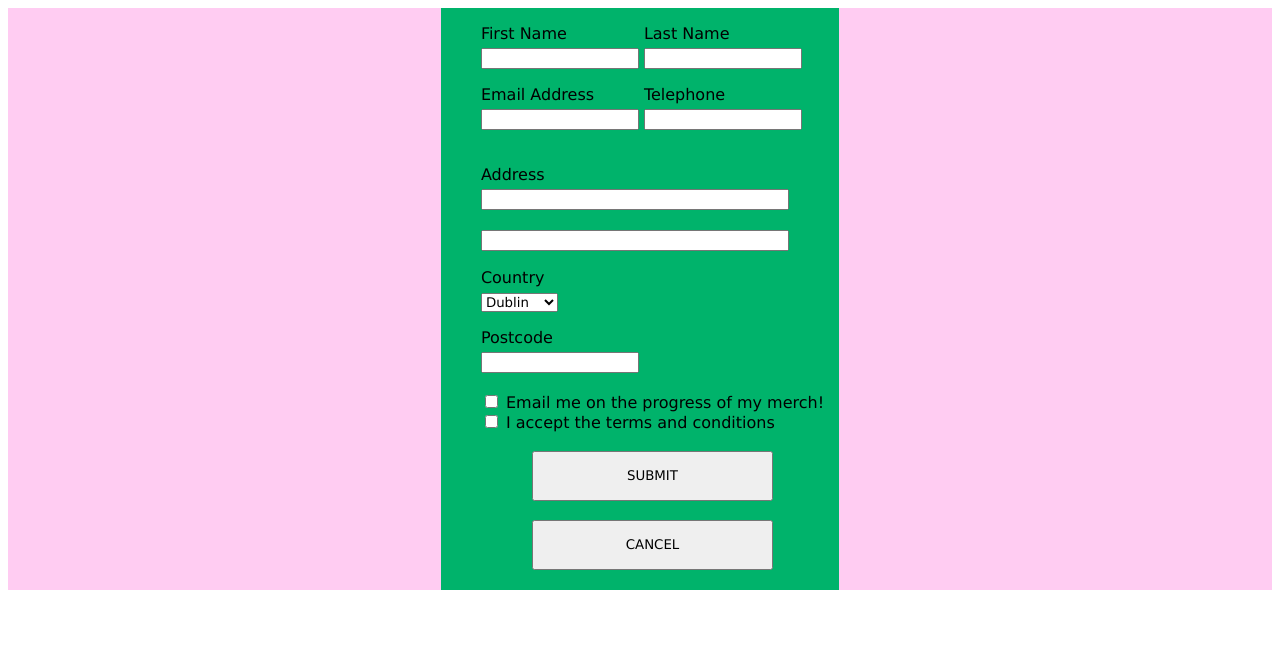
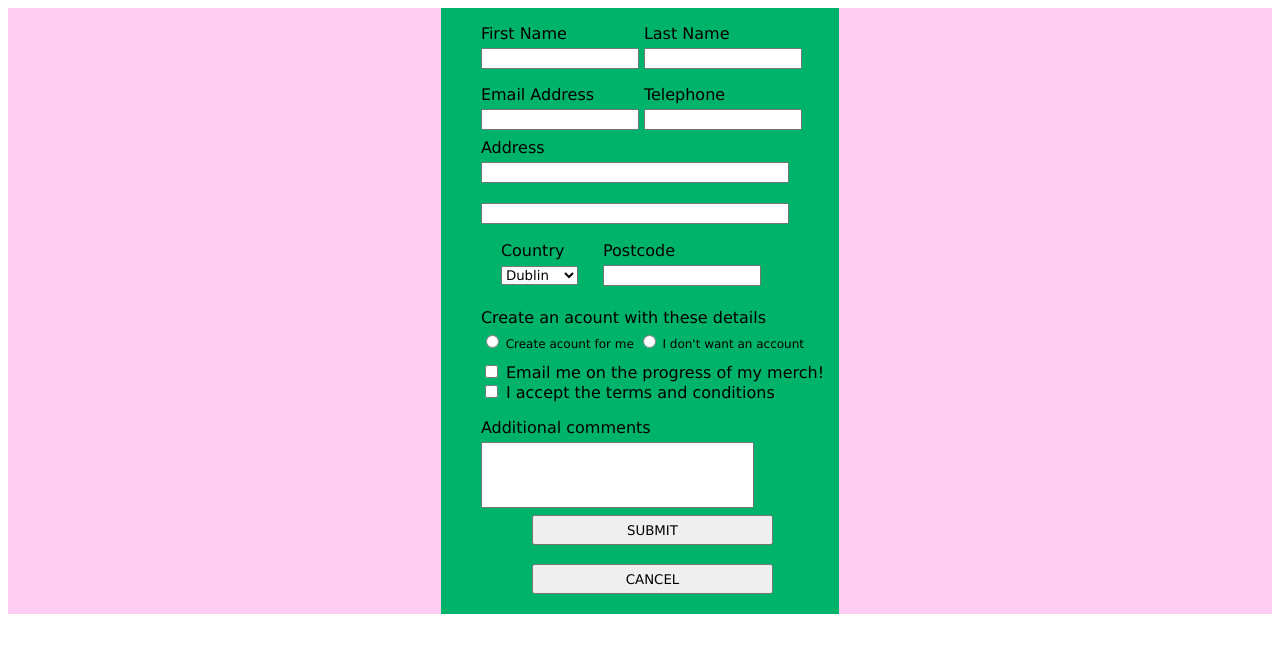
Before and after one commit to paulsheehan/RichWeb, a plain HTML site: page lab1/qst3/index.html in a window 1280 px wide. Drawn offline with Linux system fonts and the light colour scheme.

Commit message:
lab1 complete

```diff
--- /dev/null
+++ b/lab1/qst1/style.css
@@ -0,0 +1,12 @@
+* {
+	font-family: Verdana;
+}
+
+.qst1 {
+	width: 100%; height: 100%; margin: auto;
+	position: absolute;
+    top: 0;
+    left: 5%;
+    bottom: 0;
+    right: 0;
+}
--- a/lab1/qst3/index.html
+++ b/lab1/qst3/index.html
@@ -62,6 +62,7 @@
 
 		    <li>
 
+		    	<div class="country">
 		    		<p> Country </p>
 				    <select name="county" class="dropdownInput">
 					    <option value="dublin">
@@ -71,15 +72,22 @@
 					    	Wexford
 					    </option>
 				    </select>
+			    </div>
 
+			    <div class="postcode">
 				    <p> Postcode </p>
 				    <input type="text" class="smallTextInput"> </input>
+			    </div>
 
 		    </li>
 
-		    </br>
-
-		    </br>
+		    <li>
+		    	<p> Create an acount with these details</p>
+		    	<div class="radioInput">
+		    		<input type="radio" name="signup" value="yes"> Create acount for me
+		    		<input type="radio" name="signup" value="no"> I don't want an account
+		    	</div>
+		    </li>
 
 		    <li>
 		    	<div class="check">
@@ -93,7 +101,13 @@
 		    	</div>
 		    </li>
 
-		    </br>
+
+		    <li>
+		    	<p> Additional comments </p>
+		    	<div>
+					<textarea class="textareaInput" rows="4" cols="36"></textarea>
+		    	</div>
+		    </li>
 
 		    <li>
 		    	<div class="submitCancelButtons">
--- a/lab1/qst3/style.css
+++ b/lab1/qst3/style.css
@@ -30,7 +30,7 @@ li {
 }
 
 .lineDiv {
-	margin: 15%;
+	margin: 11%;
 
 }
 
@@ -56,5 +56,27 @@ li {
 	display: table;   /* Allow the centering to work */
 	margin: 0 auto;
 	width: 70%;
-	height: 50px;
+	height: 30px;
 }
+
+.country {
+    margin: auto 20px;
+    display: inline-block;
+    margin-bottom: 2%;
+}
+
+.postcode {
+    margin: auto;
+    display: inline-block;
+    margin-bottom: 2%;
+}
+
+.radioInput {
+	margin-bottom: 3%;
+	font-size: 12px;
+}
+
+.textareaInput {
+	resize: none;
+	margin-bottom: 1%;
+}
```
Also changed, not shown: lab1/qst1/lab1_qst1.html (added, +38 -0 lines), lab1/qst2/lab1_qst2.html (renamed from lab1/lab1_qst2.html, +1 -1 lines), lab1/qst2/style.css (renamed from lab1/style.css). Lines whose indentation alone changed are shown as unchanged.
